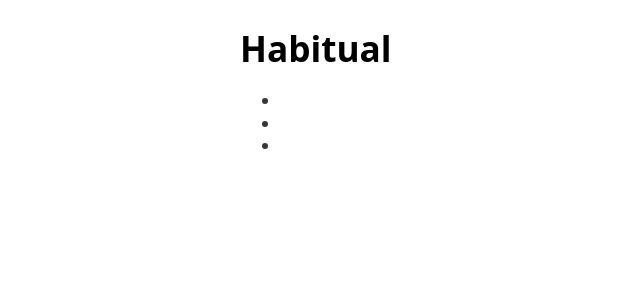
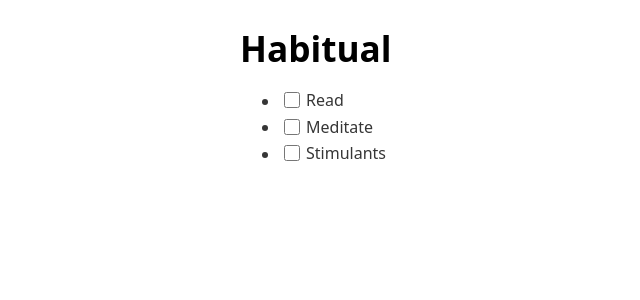
Before and after one commit to bikingbadger/habitual, a Vue app: page / in a window 1280 px wide. Shown: the top 300 px of the page, without its empty margins (0-640 px from the left). Built offline with nearby package versions, Linux system fonts and the light colour scheme.

Commit message:
feat(habit): Create habit component

```diff
--- a/src/App.vue
+++ b/src/App.vue
@@ -1,24 +1,24 @@
 <template>
   <h1>{{ name }}</h1>
-  <ul>
-    <li v-for="habit in habits">
-
-    </li>
-  </ul>
+  <habit-store :habits="storedHabits"></habit-store>
 </template>
 
 <script>
+import HabitStore from './components/habits/HabitsStore';
 export default {
+  components: {
+    HabitStore,
+  },
   data() {
     return {
       name: 'Habitual',
-      habits: [{name: 'Read '},
-        {name: 'Meditate'},
-        {name: 'Stimulants'}
-        ]
+      storedHabits: [
+        { id: 1, name: 'Read ' },
+        { id: 2, name: 'Meditate' },
+        { id: 3, name: 'Stimulants' },
+      ],
     };
   },
-  components: {},
 };
 </script>
 
--- /dev/null
+++ b/src/components/habits/Habit.vue
@@ -0,0 +1,15 @@
+<template>
+  <li>
+    <input type="checkbox" :id="id" :name="name" :value="name" />
+    <label :for="name">{{ name }}</label>
+  </li>
+</template>
+
+<script>
+export default {
+  props: {
+    id: Number,
+    name: String,
+  },
+};
+</script>
--- /dev/null
+++ b/src/components/habits/HabitsStore.vue
@@ -0,0 +1,18 @@
+<template>
+  <ul>
+    <habit
+      v-for="habit in habits"
+      :key="habit.id"
+      :id="habit.id"
+      :name="habit.name"
+    ></habit>
+  </ul>
+</template>
+
+<script>
+import Habit from './Habit';
+export default {
+  components: { Habit },
+  props: ['habits'],
+};
+</script>
```
